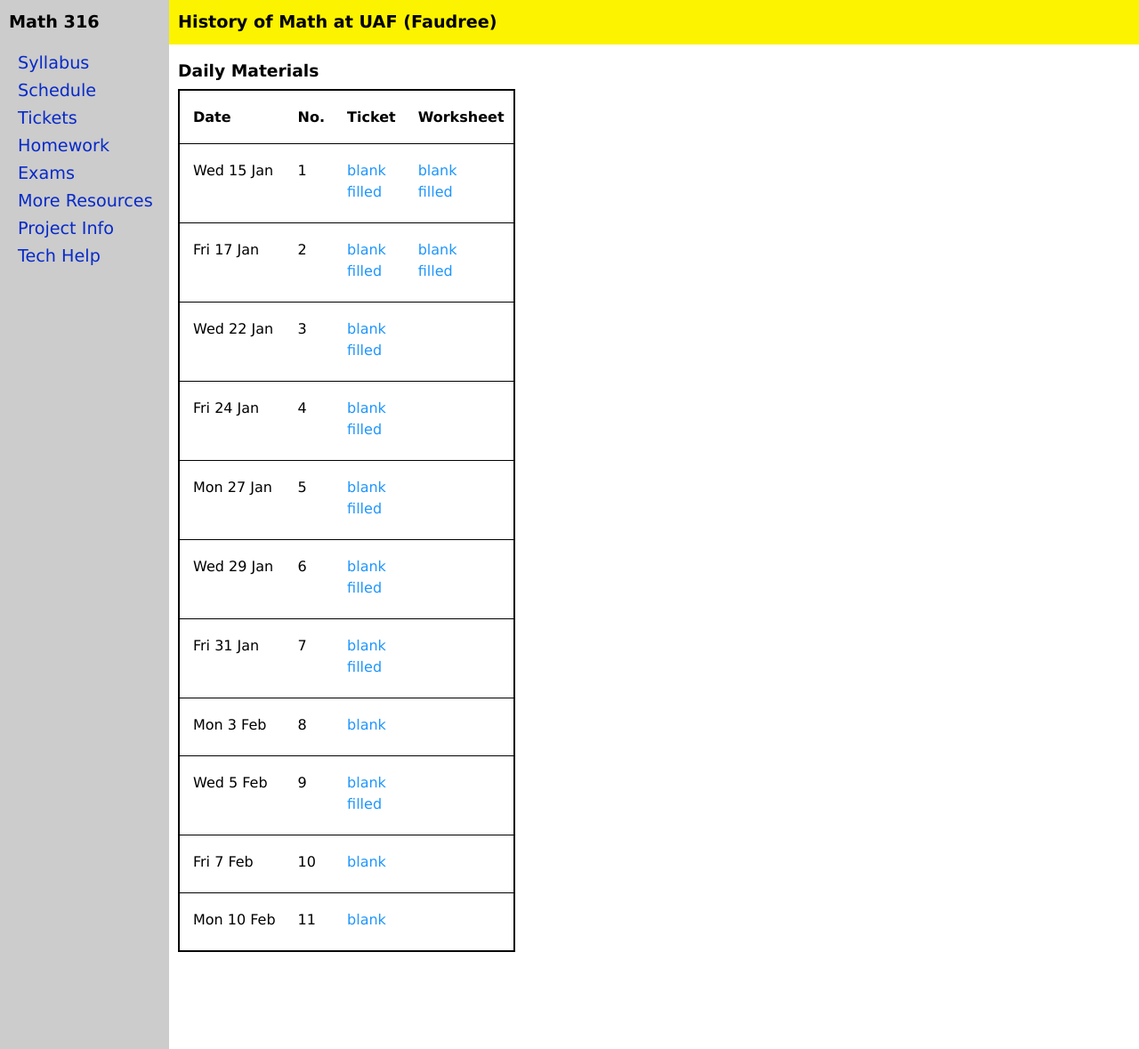
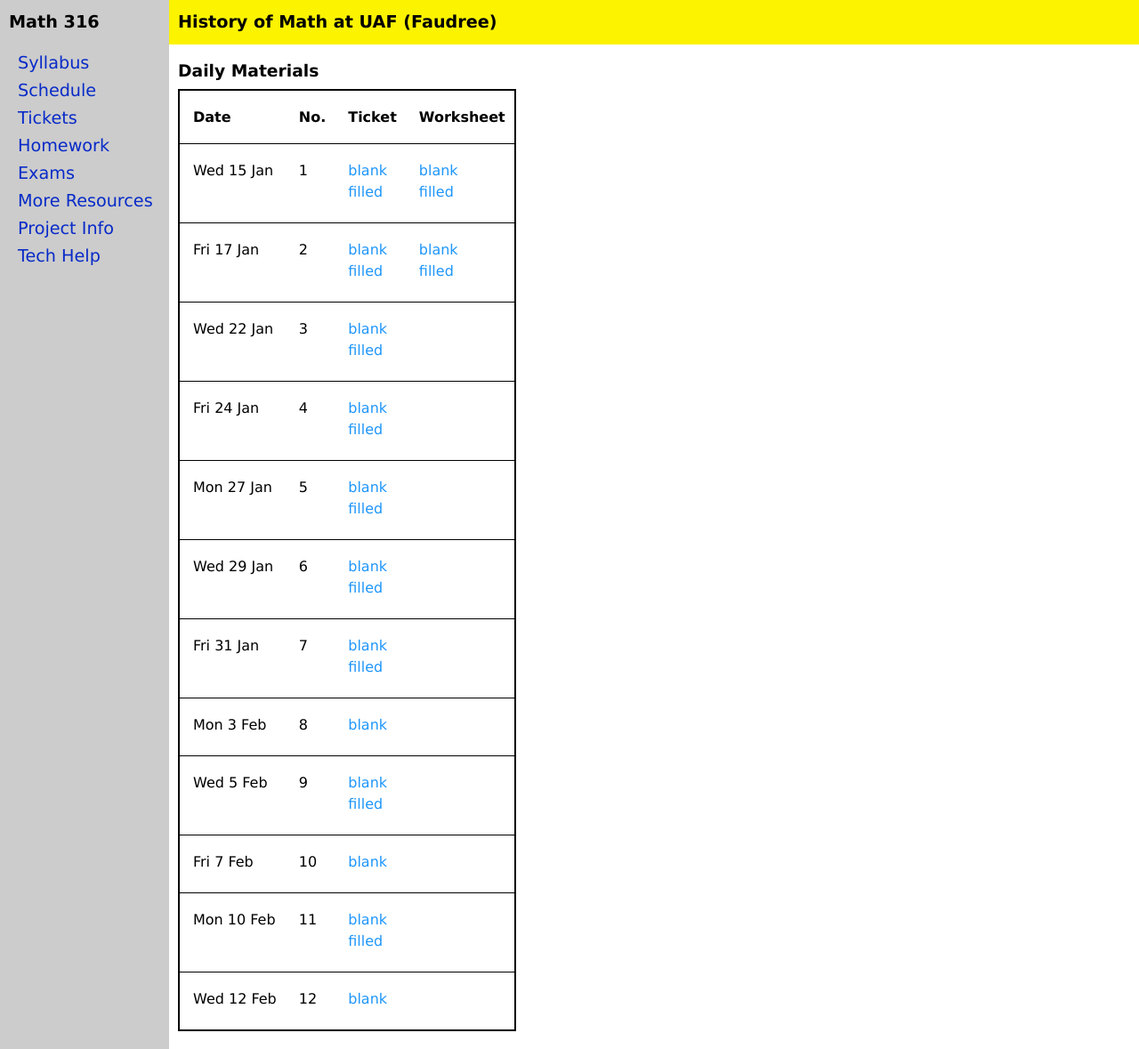
Before and after one commit to jrfaudree/HOM, a Jekyll site: the page built from tickets.md, in a window 1280 px wide and 1179 px high. Shown: the whole window at 89% size. Built offline with Jekyll 4.4.1, drawn with Linux system fonts in a browser that asks for light colours.

Commit message:
Update ticket_s2025.yml

```diff
--- a/_data/ticket_s2025.yml
+++ b/_data/ticket_s2025.yml
@@ -61,6 +61,12 @@
 - day: Mon 10 Feb
   number: "11"
   ticket: https://jrfaudree.github.io/HOM/assets/tickets/t11.pdf
+  tfilled: https://jrfaudree.github.io/HOM/assets/tickets/t11s.pdf
+  worksheet:
+  wfilled:
+- day: Wed 12 Feb
+  number: "12"
+  ticket: https://jrfaudree.github.io/HOM/assets/tickets/t12.pdf
   tfilled:
   worksheet:
   wfilled:
```
